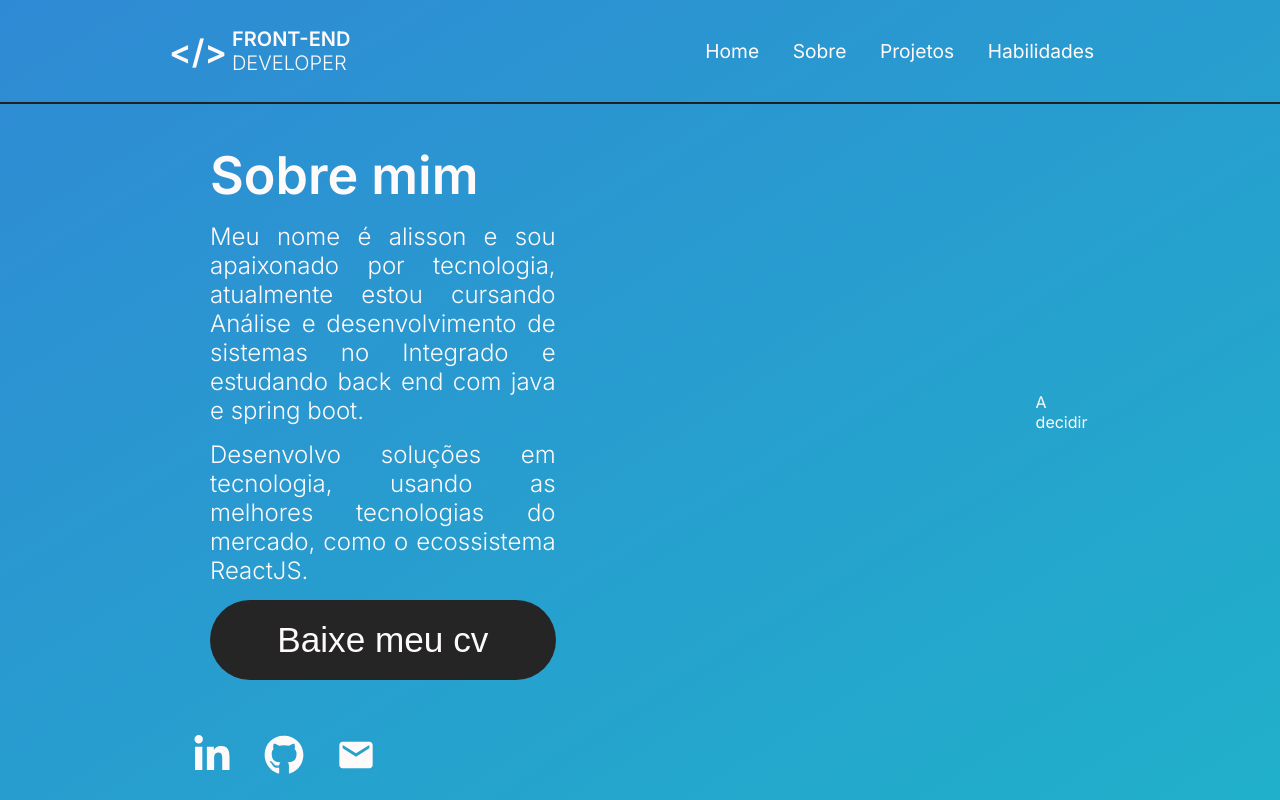
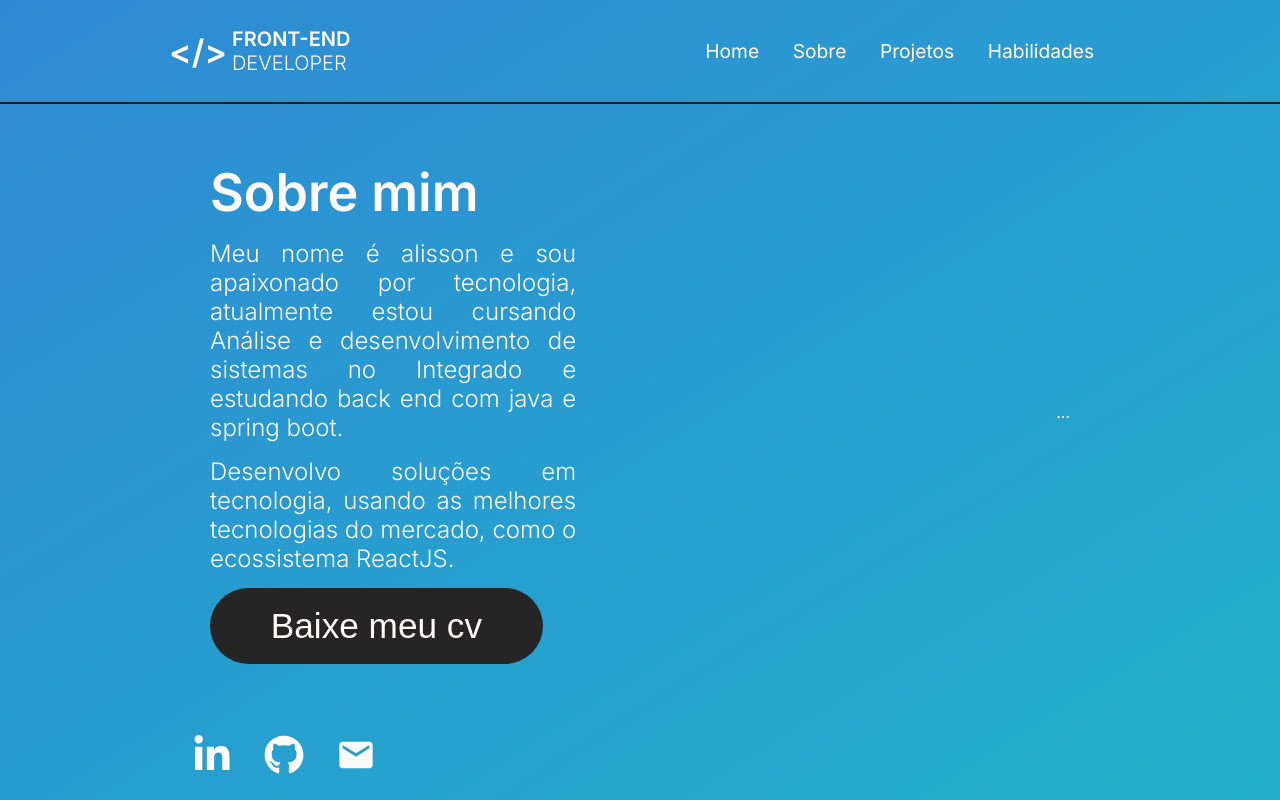
Before and after one commit to alisson2014/site-pessoal, a React (Create React App) app: page /about in a window 1280 px wide. Built offline with nearby package versions, Linux system fonts and the light colour scheme.

Commit message:
style: modificações

```diff
--- a/src/components/Atoms/Button/atoms.ts
+++ b/src/components/Atoms/Button/atoms.ts
@@ -2,8 +2,8 @@ import styled from "styled-components"
 
 export const Component = styled.button`
   background-color: ${({ color }) => (color ? color : "#252525")};
-  width: 27vw;
-  height: 10vh;
+  width: 26vw;
+  height: 9.5vh;
   text-align: center;
   font-size: 2.2em;
   font-weight: 500;
--- a/src/pages/About/index.tsx
+++ b/src/pages/About/index.tsx
@@ -6,7 +6,7 @@ const About = () => {
     <AboutContainer>
       <AboutMe />
       <section>
-        A decidir
+        ...
       </section>
     </AboutContainer>
   );
--- a/src/pages/Projects/atoms.ts
+++ b/src/pages/Projects/atoms.ts
@@ -4,7 +4,7 @@ export const ProjectsContainer = styled.main`
   display: flex;
   flex-direction: column;
   align-items: center;
-  gap: 100px;
+  gap: 90px;
 `
 
 export const Link = styled.a`
```
